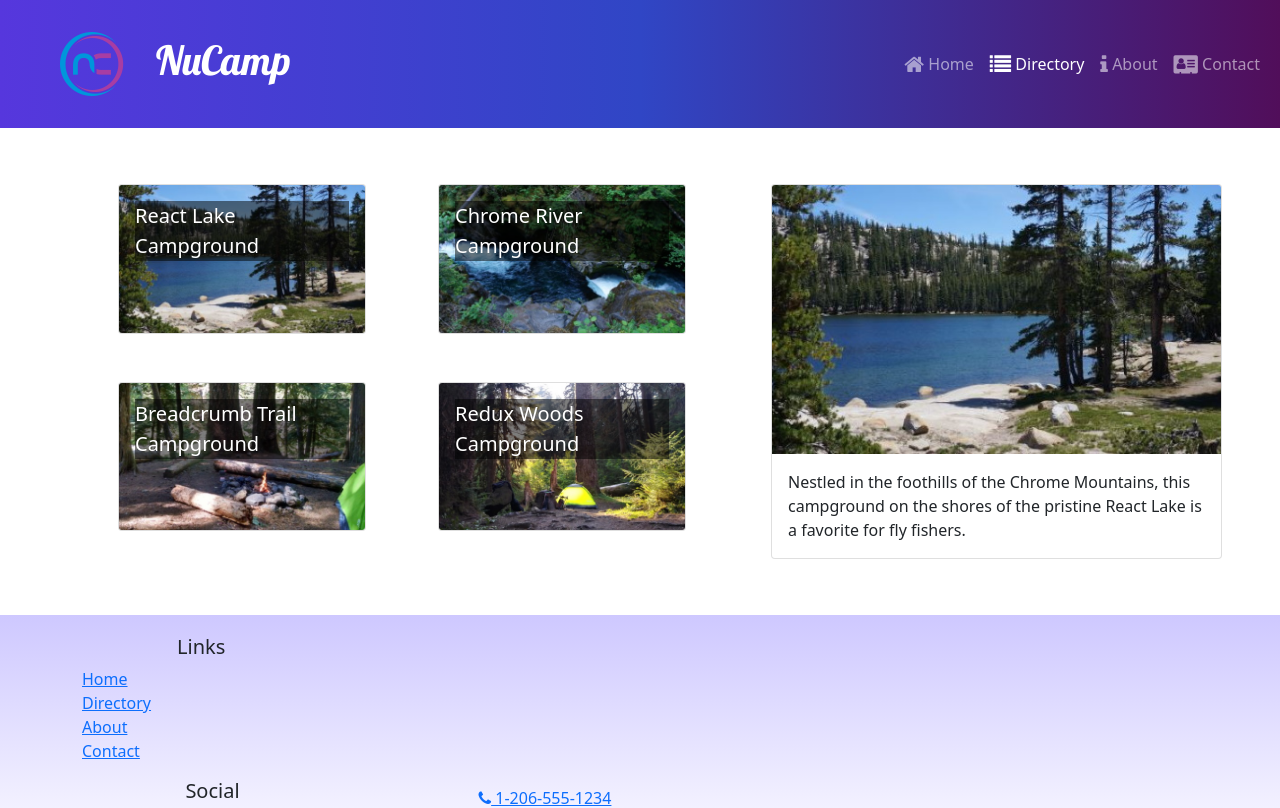
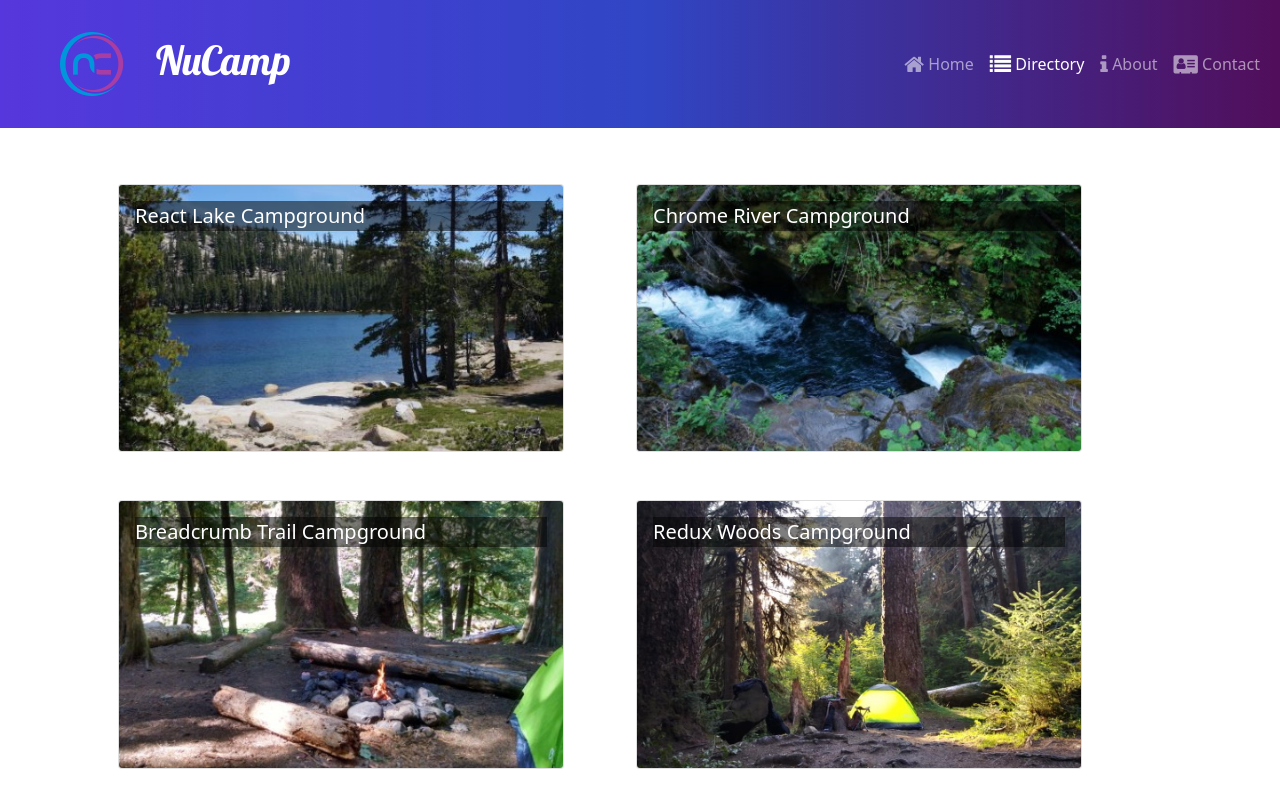
Before and after one commit to sruthiravindra/reactreduxapp1, a React (Create React App) app: page /directory in a window 1280 px wide. Shown: the top 808 px of the page. Built offline with nearby package versions, Linux system fonts and the light colour scheme.

Commit message:
CampsiteDetailPage with useParams

```diff
--- a/src/App.js
+++ b/src/App.js
@@ -5,6 +5,7 @@
 import CampsiteCard from './features/campsites/CampsiteCard.js';
 import { CAMPSITES } from './app/shared/CAMPSITES';
 import CampsitesDirectoryPage from './pages/CampsitesDirectoryPage';
+import CampsiteDetailPage from './pages/CampsiteDetailPage';
 import Header from './components/Header';
 import Footer from './components/Footer';
 import './App.css';
@@ -17,6 +18,7 @@
         <Route path='/' element={<HomePage />}></Route>
         <Route path='contact' element={<ContactPage/>}></Route>
         <Route path='directory' element={<CampsitesDirectoryPage/>}></Route>
+        <Route path='directory/:campsiteId' element={<CampsiteDetailPage/>}></Route>
       </Routes>
       <Footer/>
     </div>
--- a/src/features/campsites/CampsiteCard.js
+++ b/src/features/campsites/CampsiteCard.js
@@ -1,16 +1,20 @@
 import { Card } from "reactstrap";
-import {CardImg} from "reactstrap";
-import {CardImgOverlay} from "reactstrap";
-import {CardTitle} from "reactstrap";
+import { CardImg } from "reactstrap";
+import { CardImgOverlay } from "reactstrap";
+import { CardTitle } from "reactstrap";
+import { Link } from "react-router-dom";
 
-const CampsiteCard = (props) =>{
+const CampsiteCard = ({ campsite }) => {
+    const { id, image, name } = campsite;
     return (
-        <Card>
-            <CardImg width='100%' src={props.campsite.image} alt={props.campsite.name}/>
-            <CardImgOverlay>
-                <CardTitle>{props.campsite.name}</CardTitle>
-            </CardImgOverlay>
-        </Card>
+        <Link to={`${id}`}>
+            <Card>
+                <CardImg width='100%' src={image} alt={name} />
+                <CardImgOverlay>
+                    <CardTitle>{name}</CardTitle>
+                </CardImgOverlay>
+            </Card>
+        </Link>
     );
 }
 
--- a/src/features/campsites/CampsitesList.js
+++ b/src/features/campsites/CampsitesList.js
@@ -2,14 +2,14 @@
 import CampsiteCard from "./CampsiteCard";
 import {selectAllCampsites} from './campsitesSlice';
 
-const CampsitesList = ({setCampsiteId}) =>{
+const CampsitesList = () =>{
     const campsites = selectAllCampsites();
     return(
         <Row className="ms-auto">
             {
                 campsites.map((campsite)=>{
                     return (
-                        <Col md='5' className="m-4" key={campsite.id} onClick={()=>setCampsiteId(campsite.id)}>
+                        <Col md='5' className="m-4" key={campsite.id}>
                             <CampsiteCard campsite={campsite}/>
                         </Col>
                     )
--- a/src/features/campsites/campsitesSlice.js
+++ b/src/features/campsites/campsitesSlice.js
@@ -9,7 +9,7 @@
 // }
 
 export const selectCampsiteById = (id) =>{
-    return CAMPSITES.find((campsite)=>campsite.id === id)
+    return CAMPSITES.find((campsite)=>campsite.id === parseInt(id) )
 }
 
 export const selectFeaturedCampsite = () => {
--- /dev/null
+++ b/src/pages/CampsiteDetailPage.js
@@ -0,0 +1,19 @@
+import { Container, Row } from "reactstrap";
+import { useParams } from "react-router-dom";
+import { selectCampsiteById } from "../features/campsites/campsitesSlice";
+import CampsiteDetail from '../features/campsites/CampsiteDetail'
+
+const CampsiteDetailPage = () => {
+    const {campsiteId} = useParams();
+    const campsite = selectCampsiteById(campsiteId);
+
+    return(
+        <Container>
+            <Row>
+                <CampsiteDetail campsite={campsite} />
+            </Row>
+        </Container>
+    )
+}
+
+export default CampsiteDetailPage;
--- a/src/pages/CampsitesDirectoryPage.js
+++ b/src/pages/CampsitesDirectoryPage.js
@@ -1,23 +1,10 @@
-import { useState } from "react";
-import { Container, Row, Col } from "reactstrap";
-import CampsiteDetail from '../features/campsites/CampsiteDetail';
+import { Container } from "reactstrap";
 import CampsitesList from '../features/campsites/CampsitesList';
-import { selectCampsiteById } from '../features/campsites/campsitesSlice';
 
 const CampsitesDirectoryPage = () => {
-    const [campsiteId, setCampsiteId] = useState(0);
-    const selectedCampsite = selectCampsiteById(campsiteId);
-
     return (
         <Container>
-            <Row>
-                <Col sm='5' md='7'>
-                    <CampsitesList setCampsiteId={setCampsiteId}/>
-                </Col>
-                <Col sm='7' md='5'>
-                    <CampsiteDetail campsite={selectedCampsite}/>
-                </Col>
-            </Row>
+            <CampsitesList />
         </Container>
     );
 }
```
